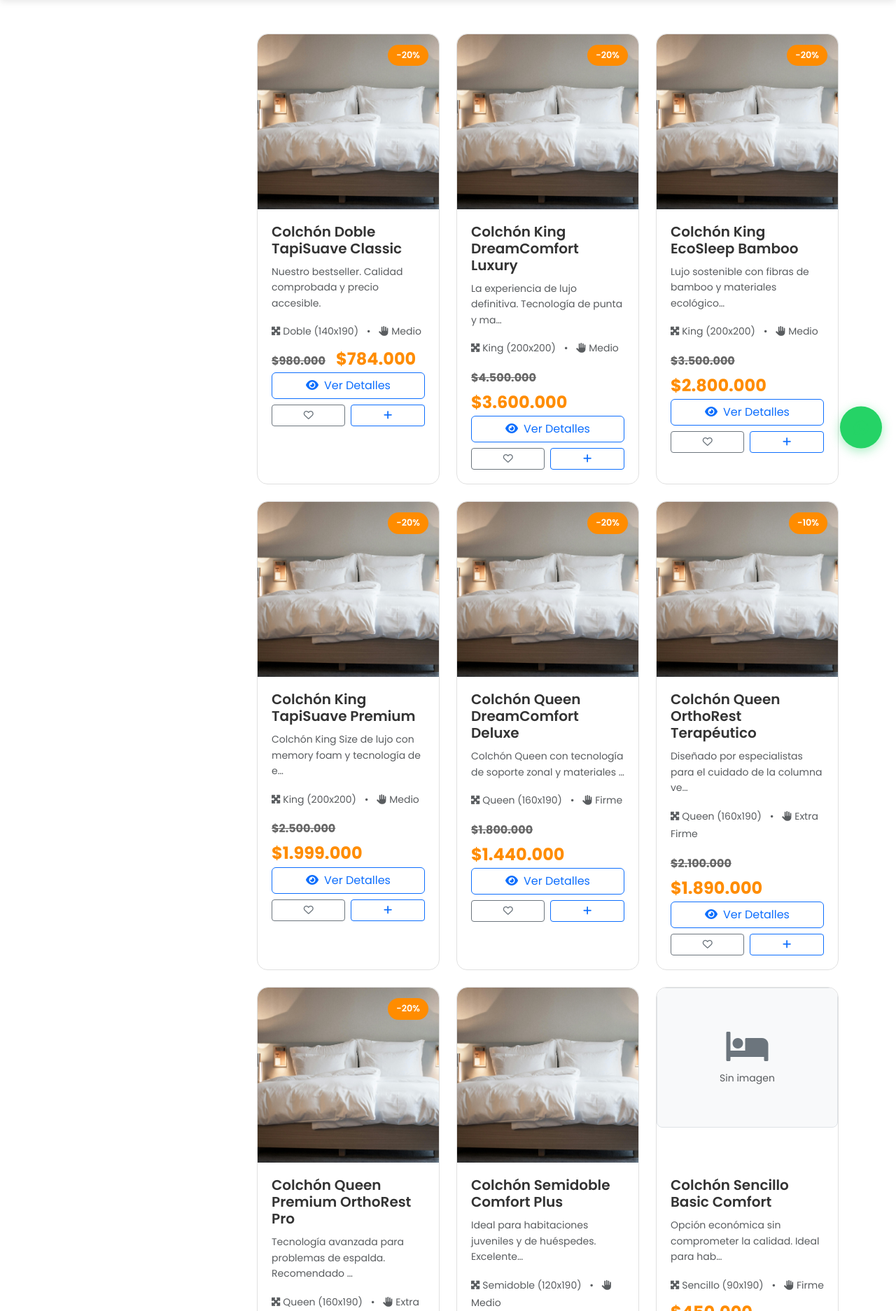
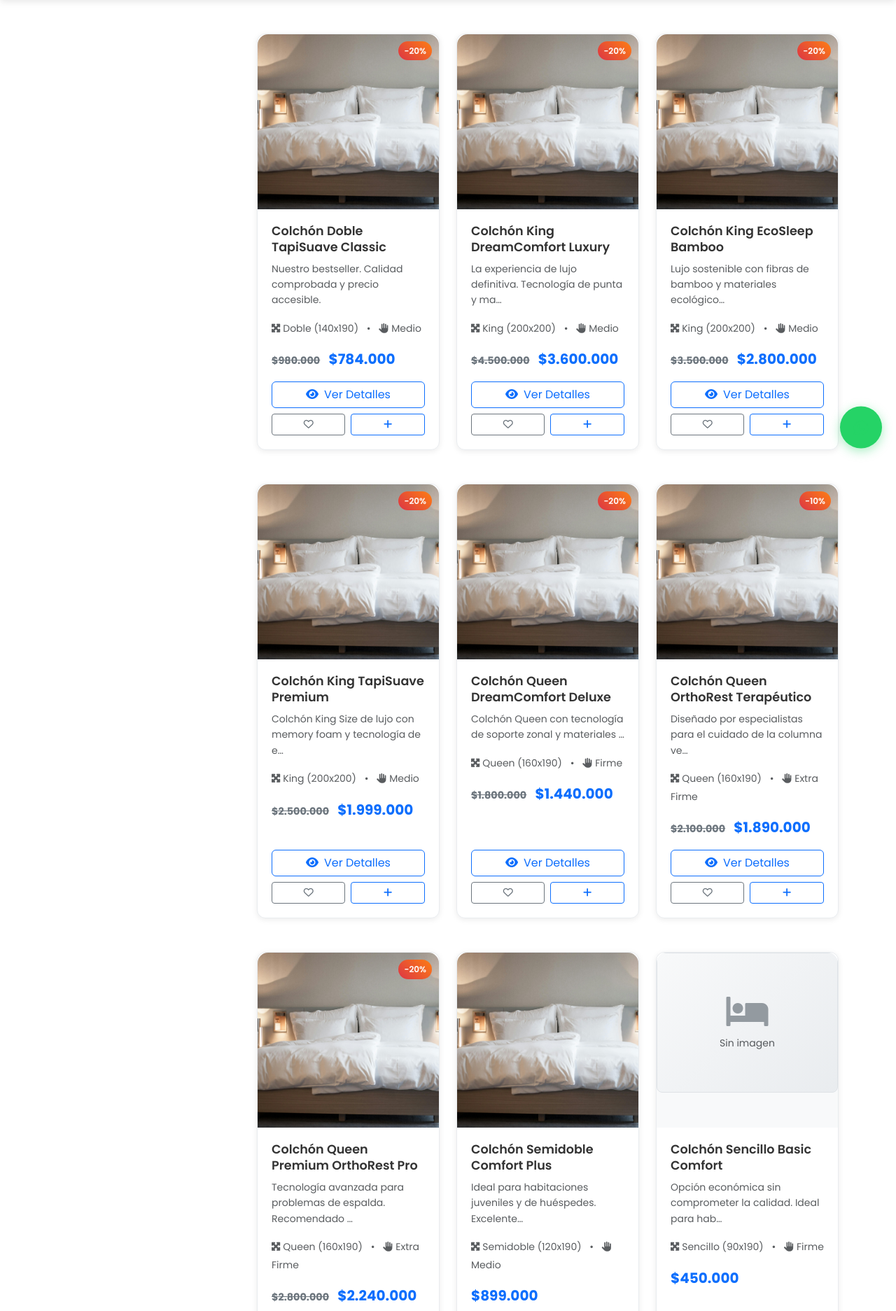
Before and after one commit to oskarjavier0131/ColchonesTapiSuave, a Django app: page /productos/ in a window 1280 px wide. Shown: the part 133-2006 px from the top of the page at 70% size. Run offline with Django 4.2, Linux system fonts and the light colour scheme; data comes from the database, SQL or seed files in the repository; both versions use the stored data as it was after the commit; some libraries are stand-ins or nearby versions.

Commit message:
Ajustes terciarios

```diff
--- a/static/css/custom.css
+++ b/static/css/custom.css
@@ -134,3 +134,133 @@
 .fab.fa-whatsapp {
     color: #25d366;
 }
+
+/* Estilos mejorados para tarjetas de productos */
+.product-card {
+    height: 100%;
+    display: flex;
+    flex-direction: column;
+    border: 1px solid #e9ecef;
+    border-radius: 12px;
+    overflow: hidden;
+    transition: all 0.3s ease;
+    box-shadow: 0 2px 8px rgba(0,0,0,0.08);
+}
+
+.product-card:hover {
+    transform: translateY(-5px);
+    box-shadow: 0 8px 25px rgba(0,0,0,0.15);
+}
+
+.product-image {
+    position: relative;
+    height: 250px;
+    overflow: hidden;
+    background-color: #f8f9fa;
+}
+
+.product-image img {
+    width: 100%;
+    height: 100%;
+    object-fit: cover;
+    transition: transform 0.3s ease;
+}
+
+.product-card:hover .product-image img {
+    transform: scale(1.05);
+}
+
+.product-info {
+    padding: 1.25rem;
+    flex-grow: 1;
+    display: flex;
+    flex-direction: column;
+}
+
+.product-title {
+    font-size: 1.1rem;
+    font-weight: 600;
+    margin-bottom: 0.5rem;
+    line-height: 1.3;
+    min-height: 2.6rem;
+}
+
+.product-specs {
+    margin-bottom: 1rem;
+}
+
+.product-price {
+    font-size: 1.25rem;
+    font-weight: 700;
+    color: #0d6efd;
+    margin-bottom: 1rem;
+}
+
+.product-price-old {
+    text-decoration: line-through;
+    color: #6c757d;
+    font-size: 0.9rem;
+    margin-right: 0.5rem;
+}
+
+.product-actions {
+    margin-top: auto;
+}
+
+.product-badge {
+    position: absolute;
+    top: 10px;
+    right: 10px;
+    background: linear-gradient(45deg, #dc3545, #fd7e14);
+    color: white;
+    padding: 0.25rem 0.5rem;
+    border-radius: 20px;
+    font-size: 0.75rem;
+    font-weight: 600;
+    z-index: 2;
+}
+
+/* Grid responsivo mejorado */
+@media (min-width: 1400px) {
+    .products-grid .col-lg-4 {
+        flex: 0 0 auto;
+        width: 25%;
+    }
+}
+
+@media (max-width: 991.98px) {
+    .product-image {
+        height: 200px;
+    }
+}
+
+@media (max-width: 575.98px) {
+    .product-image {
+        height: 180px;
+    }
+
+    .product-info {
+        padding: 1rem;
+    }
+
+    .product-title {
+        font-size: 1rem;
+        min-height: auto;
+    }
+}
+
+/* Placeholder image mejorado */
+.placeholder-image {
+    display: flex;
+    align-items: center;
+    justify-content: center;
+    height: 100%;
+    background: linear-gradient(135deg, #f8f9fa 0%, #e9ecef 100%);
+    border: 2px dashed #dee2e6;
+}
+
+.placeholder-image i {
+    font-size: 3rem;
+    color: #adb5bd;
+    opacity: 0.7;
+}
--- a/templates/tienda/productos_lista.html
+++ b/templates/tienda/productos_lista.html
@@ -15,19 +15,17 @@
 
         <div class="col-lg-9">
             <div class="products-grid">
-                <div class="row">
+                <div class="row g-4">
                     {% for producto in page_obj %}
-                    <div class="col-lg-4 col-md-6 mb-4">
-                        <div class="product-card" data-product-id="{{ producto.id }}">
+                    <div class="col-xl-4 col-lg-6 col-md-6 mb-4">
+                        <div class="product-card h-100" data-product-id="{{ producto.id }}">
                             <div class="product-image">
-                                <!-- ⭐ IMAGEN OPTIMIZADA CON WEBP + LAZY LOADING -->
                                 {% responsive_product_image producto size='card' alt=producto.nombre css_class='product-img' %}
 
                                 {% if producto.get_descuento_porcentaje %}
                                 <div class="product-badge">-{{ producto.get_descuento_porcentaje }}%</div>
                                 {% endif %}
 
-                                <!-- Indicador de carga -->
                                 <div class="image-loader">
                                     <div class="spinner-border text-primary" role="status">
                                         <span class="visually-hidden">Cargando...</span>
@@ -37,9 +35,9 @@
 
                             <div class="product-info">
                                 <h5 class="product-title">{{ producto.nombre }}</h5>
-                                <p class="text-muted small">{{ producto.descripcion_corta|truncatechars:60 }}</p>
+                                <p class="text-muted small mb-3">{{ producto.descripcion_corta|truncatechars:60 }}</p>
 
-                                <div class="product-specs mb-2">
+                                <div class="product-specs mb-3">
                                     <small class="text-muted">
                                         <i class="fas fa-expand-arrows-alt me-1"></i>{{ producto.get_tamano_display }}
                                         <span class="mx-2">•</span>
@@ -54,7 +52,7 @@
                                     {{ producto.get_precio_final|formato_peso_colombiano }}
                                 </div>
 
-                                <div class="product-actions">
+                                <div class="product-actions mt-auto">
                                     <a href="{{ producto.get_absolute_url }}" class="btn btn-outline-primary w-100 mb-2">
                                         <i class="fas fa-eye me-2"></i>Ver Detalles
                                     </a>
--- a/templates/tienda/sobre_nosotros.html
+++ b/templates/tienda/sobre_nosotros.html
@@ -207,7 +207,7 @@
                             <div class="guarantee-item">
                                 <i class="fas fa-bed text-primary mb-2" style="font-size: 2rem;"></i>
                                 <h6 class="fw-bold">Prueba en casa</h6>
-                                <small class="text-muted">Durabilidad de 8 a 10 años</small>
+                                <small class="text-muted">Durabilidad de 8 a 5 años</small>
                             </div>
                         </div>
                         <div class="col-md-4">
```
Also changed, not shown: templates/tienda/inicio.html (+9 -9 lines), templates/tienda/producto_detalle.html (+1 -9 lines), db.sqlite3, media/productos/pexels-claudia-schmalz-3928374-13316618.jpg (added), media/productos/pexels-claudia-schmalz-3928374-13316618_LipNea5.jpg (added), media/productos/pexels-claudia-schmalz-3928374-13316618_eqyW669.jpg (added), media/productos/pexels-claudia-schmalz-3928374-13316618_i5mjTMb.jpg (added), media/productos/pexels-claudia-schmalz-3928374-13316618_obj2wML.jpg (added), media/productos/pexels-claudia-schmalz-3928374-13316618_pmSxRut.jpg (added), media/productos/pexels-claudia-schmalz-3928374-13316618_qftW9Sn.jpg (added), media/productos/pexels-claudia-schmalz-3928374-13316618_qu4n9bM.jpg (added), media/productos/pexels-claudia-schmalz-3928374-13316618_yIQgw0h.jpg (added), 2 other files.
